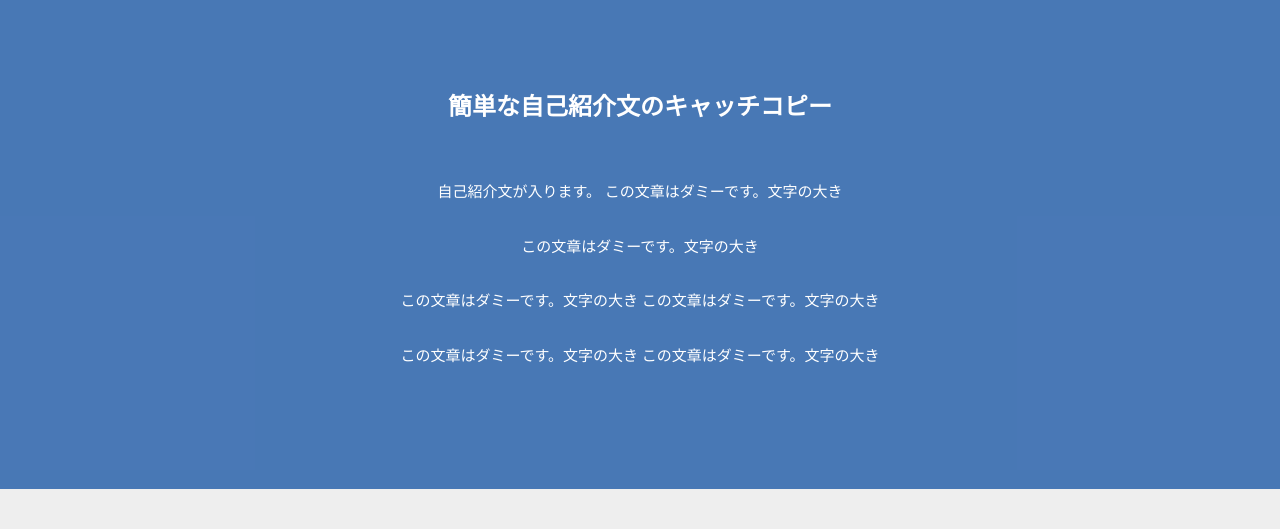
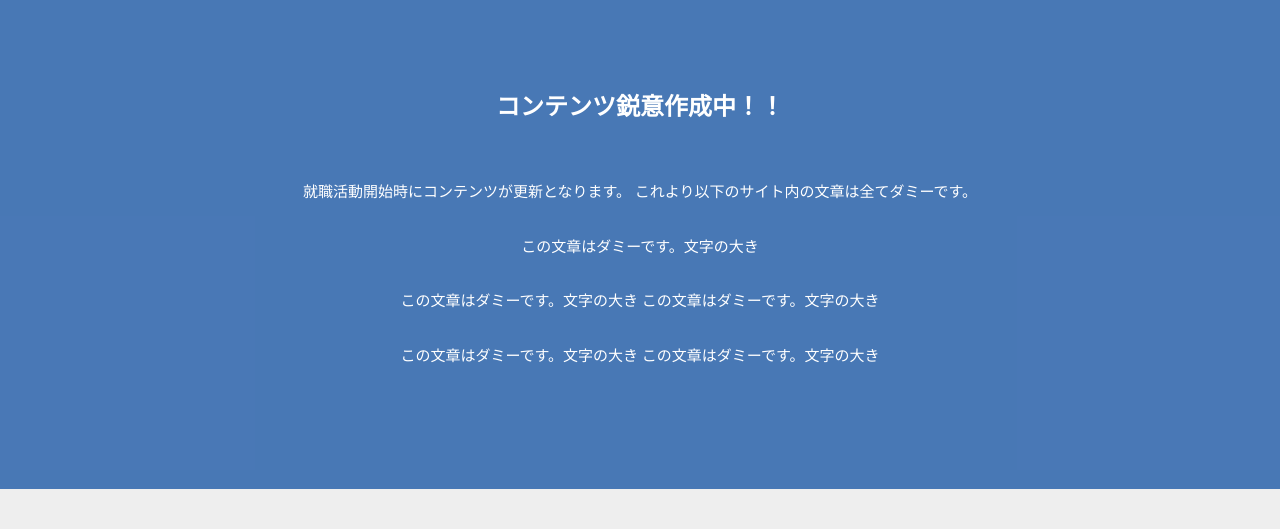
Before and after one commit to gawgaw-2020/profile, a PHP site: page / in a window 1280 px wide. Shown: the part 801-1330 px from the top of the page. Run offline with PHP 8.4, Linux system fonts and the light colour scheme; some libraries are stand-ins or nearby versions; some web fonts are replaced.

Commit message:
サイト内文章変更

```diff
--- a/about/index.html
+++ b/about/index.html
@@ -90,7 +90,7 @@
           <li><a href="https://twitter.com/_TAKUYA_jp" target="_self"><i class="fab fa-twitter"></i>Twitter<span>-日々発信中-</span></a></li>
           <li><a href="https://www.wantedly.com/users/134766669
 
-            " target="_self"><img src="../img/wantedly_mark.png" alt="">Wantedly<span>-転職活動中-</span></a></li>
+            " target="_self"><img src="../img/wantedly_mark.png" alt="">Wantedly<span>-2020年1月転職活動開始-</span></a></li>
         </ul>
       </nav>
     </div>
@@ -352,7 +352,7 @@
       <div class="contact-wrap">
         <div class="section-inner">
           <h2 class="section-title">各種お問い合わせ</h2>
-          <p>メールでのお問い合わせ・掲載物についてのご質問は下記のリンクよりお送りください。<br>就職活動中のため、現在はHP製作などは承っておりません。ご了承ください。<br>※1日以内のご連絡を心がけておりますが、場合によっては返信に時間を要する場合がございます。</p>
+          <p>メールでのお問い合わせ・掲載物についてのご質問は下記のリンクよりお送りください。<br>2021年の1月より就職活動を開始する予定です。<br>※1日以内のご連絡を心がけておりますが、場合によっては返信に時間を要する場合がございます。</p>
           <a class="p-btn-round btn-contact" role="button"  href="https://forms.gle/gckjJeUg48CJCbP19">お問い合わせ</a>
         </div>
       </div>
@@ -378,7 +378,7 @@
         </li>
         <li class="footer-contents">
           <input type="checkbox" id="accordion-works">
-          <label for="accordion-works"><p>Works</p></label>
+          <label for="accordion-works"><p>Works<span>（制作中）</span></p></label>
           <ul class="content-list">
             <li><a href="#">自己開発アプリ<sapn class="text">「▲▲▲▲」</sapn></a></li>
             <li><a href="#">模写作品</a></li>
--- a/contact/index.html
+++ b/contact/index.html
@@ -90,7 +90,7 @@
           <li><a href="https://twitter.com/_TAKUYA_jp" target="_self"><i class="fab fa-twitter"></i>Twitter<span>-日々発信中-</span></a></li>
           <li><a href="https://www.wantedly.com/users/134766669
 
-            " target="_self"><img src="../img/wantedly_mark.png" alt="">Wantedly<span>-転職活動中-</span></a></li>
+            " target="_self"><img src="../img/wantedly_mark.png" alt="">Wantedly<span>-2020年1月転職活動開始-</span></a></li>
         </ul>
       </nav>
     </div>
@@ -130,7 +130,7 @@
         </li>
         <li class="footer-contents">
           <input type="checkbox" id="accordion-works">
-          <label for="accordion-works"><p>Works</p></label>
+          <label for="accordion-works"><p>Works<span>（制作中）</span></p></label>
           <ul class="content-list">
             <li><a href="#">自己開発アプリ<sapn class="text">「▲▲▲▲」</sapn></a></li>
             <li><a href="#">模写作品</a></li>
--- a/css/style.css
+++ b/css/style.css
@@ -281,12 +281,13 @@ view-first
 }
 
 .p-grid__view-first .view-first-contents h2 p {
+  width: 300px;
   font-family: fot-tsukubrdgothic-std, sans-serif;
   font-style: normal;
   font-weight: bold;
   position: absolute;
-  top: -10px;
-  right: 100px;
+  top: -15px;
+  right: 5px;
 }
 
 .p-grid__view-first .view-first-contents p {
@@ -1060,6 +1061,10 @@ footer .main-inner ul.footer-list li.footer-contents label p {
   position: relative;
 }
 
+footer .main-inner ul.footer-list li.footer-contents label p span {
+  font-size: 1.2rem;
+}
+
 footer .main-inner ul.footer-list li.footer-contents label p::after {
   content: '+';
   font-size: 2.8rem;
@@ -1203,13 +1208,13 @@ footer .copyright {
   /* -------------------------------------------- */
   .p-grid__view-first .view-first-contents h2:hover p {
     font-size: 1.6rem;
-    top: -8px;
-    right: -57px;
+    top: -2px;
+    right: -140px;
   }
   .p-grid__view-first .view-first-contents h2 p {
     padding-bottom: 2rem;
-    top: 2px;
-    right: -47px;
+    top: -2px;
+    right: -132px;
     -webkit-transform: rotate(25deg);
             transform: rotate(25deg);
     -webkit-transition: all 0.2s;
--- a/index.html
+++ b/index.html
@@ -91,7 +91,7 @@
           <li><a href="https://twitter.com/_TAKUYA_jp" target="_self"><i class="fab fa-twitter"></i>Twitter<span>-日々発信中-</span></a></li>
           <li><a href="https://www.wantedly.com/users/134766669
 
-            " target="_self"><img src="img/wantedly_mark.png" alt="">Wantedly<span>-転職活動中-</span></a></li>
+            " target="_self"><img src="img/wantedly_mark.png" alt="">Wantedly<span>-2020年1月転職活動開始-</span></a></li>
         </ul>
       </nav>
     </div>
@@ -103,9 +103,9 @@
         <div class="view-first-contents">
           <h2 class="animated slower" data-animate="tada">
             <span>t</span>akuya <span>o</span>gawa
-            <p>＼ 転職活動中 ／</p>
+            <p>＼ 2021年1月より転職活動開始 ／</p>
           </h2>
-          <p>東京のWebサイト製作・Webサービス開発者</p>
+          <p>東京のWebサイト製作・Webサービス開発者（学習中）</p>
           <div class="view-first-btns">
             <a class="p-btn-round btn-about" role="button"  href="about/index.html">About me</a>
             <a class="p-btn-round btn-works" role="button"  href="about/index.html">Works</a>
@@ -117,10 +117,10 @@
     <section class="about" id="about">
       <div class="about-wrap">
         <div class="section-inner">
-          <h2 class="section-title"><span class="text">簡単な自己紹介文の</span><span class="text">キャッチコピー</span> </h2>
+          <h2 class="section-title"><span class="text">コンテンツ</span><span class="text">鋭意作成中！！</span> </h2>
           <p>
-            自己紹介文が入ります。
-            <sapn class="text">この文章はダミーです。文字の大き</sapn>
+            就職活動開始時にコンテンツが更新となります。
+            <sapn class="text">これより以下のサイト内の文章は全てダミーです。 </sapn>
           </p>
           <p>
             この文章はダミーです。文字の大き
@@ -258,7 +258,7 @@
       <div class="contact-wrap">
         <div class="section-inner">
           <h2 class="section-title">各種お問い合わせ</h2>
-          <p>メールでのお問い合わせ・掲載物についてのご質問は下記のリンクよりお送りください。<br>就職活動中のため、現在はHP製作などは承っておりません。ご了承ください。<br>※1日以内のご連絡を心がけておりますが、場合によっては返信に時間を要する場合がございます。</p>
+          <p>メールでのお問い合わせ・掲載物についてのご質問は下記のリンクよりお送りください。<br>2021年の1月より就職活動を開始する予定です。<br>※1日以内のご連絡を心がけておりますが、場合によっては返信に時間を要する場合がございます。</p>
           <a class="p-btn-round btn-contact" role="button"  href="https://forms.gle/gckjJeUg48CJCbP19">お問い合わせ</a>
         </div>
       </div>
@@ -284,7 +284,7 @@
         </li>
         <li class="footer-contents">
           <input type="checkbox" id="accordion-works">
-          <label for="accordion-works"><p>Works</p></label>
+          <label for="accordion-works"><p>Works<span>(製作中)</span></p></label>
           <ul class="content-list">
             <li><a href="#">自己開発アプリ<sapn class="text">「▲▲▲▲」</sapn></a></li>
             <li><a href="#">模写作品</a></li>
--- a/style.scss
+++ b/style.scss
@@ -315,12 +315,13 @@ view-first
         font-size: 4rem;
       }
       p {
+        width: 300px;
         font-family: fot-tsukubrdgothic-std, sans-serif;
         font-style: normal;
         font-weight: bold;
         position: absolute;
-        top: -10px;
-        right: 100px;
+        top: -15px;
+        right: 5px;
       }
     }
     p {
@@ -873,6 +874,9 @@ footer {
             padding: 0.5rem 0;
             cursor: pointer;
             position: relative;
+            span {
+              font-size: 1.2rem;
+            }
             &::after {
               content: '+';
               font-size: 2.8rem;
@@ -1009,13 +1013,13 @@ footer {
   .p-grid__view-first .view-first-contents h2  {
     &:hover p {
       font-size: 1.6rem;
-      top: -8px;
-      right: -57px;
+      top: -2px;
+      right: -140px;
     }
     p {
       padding-bottom: 2rem;
-      top: 2px;
-      right: -47px;
+      top: -2px;
+      right: -132px;
       transform: rotate(25deg);
       transition: all 0.2s;
     }
```
Also changed, not shown: 1 other file.
